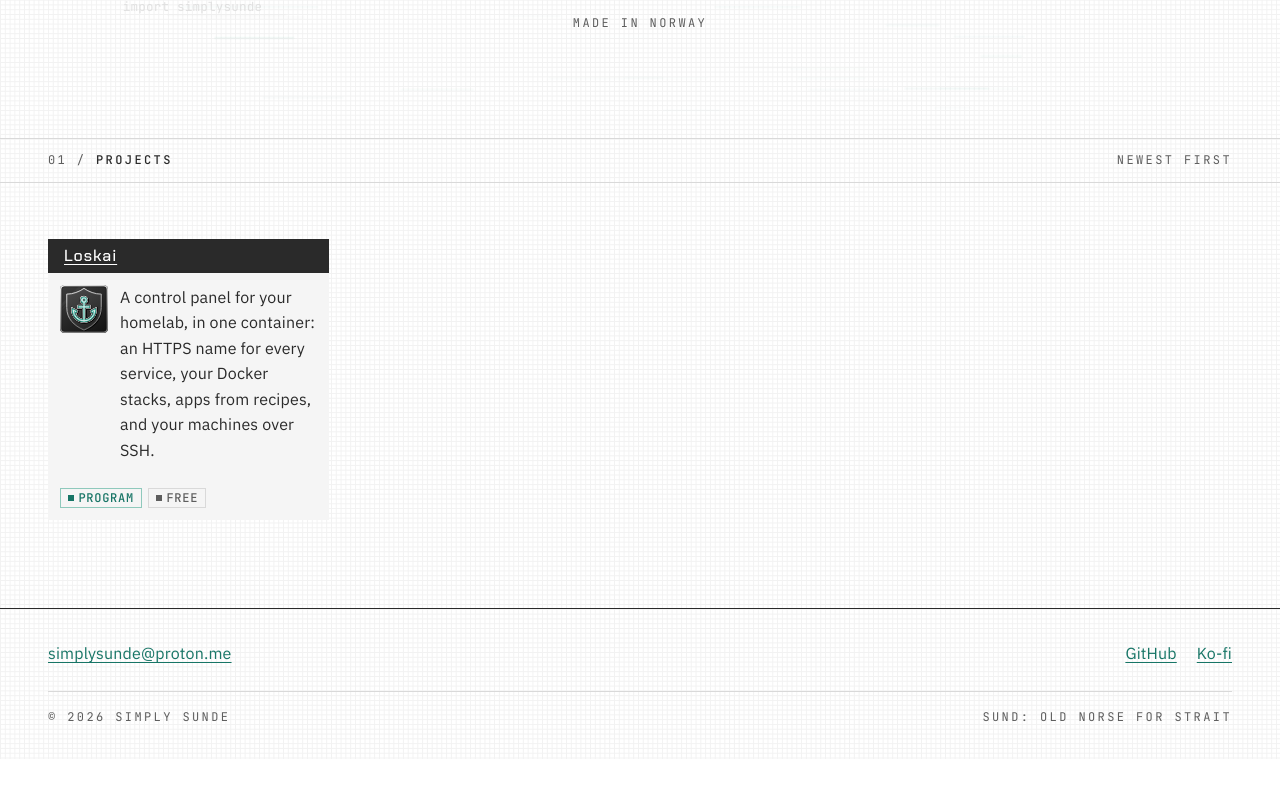
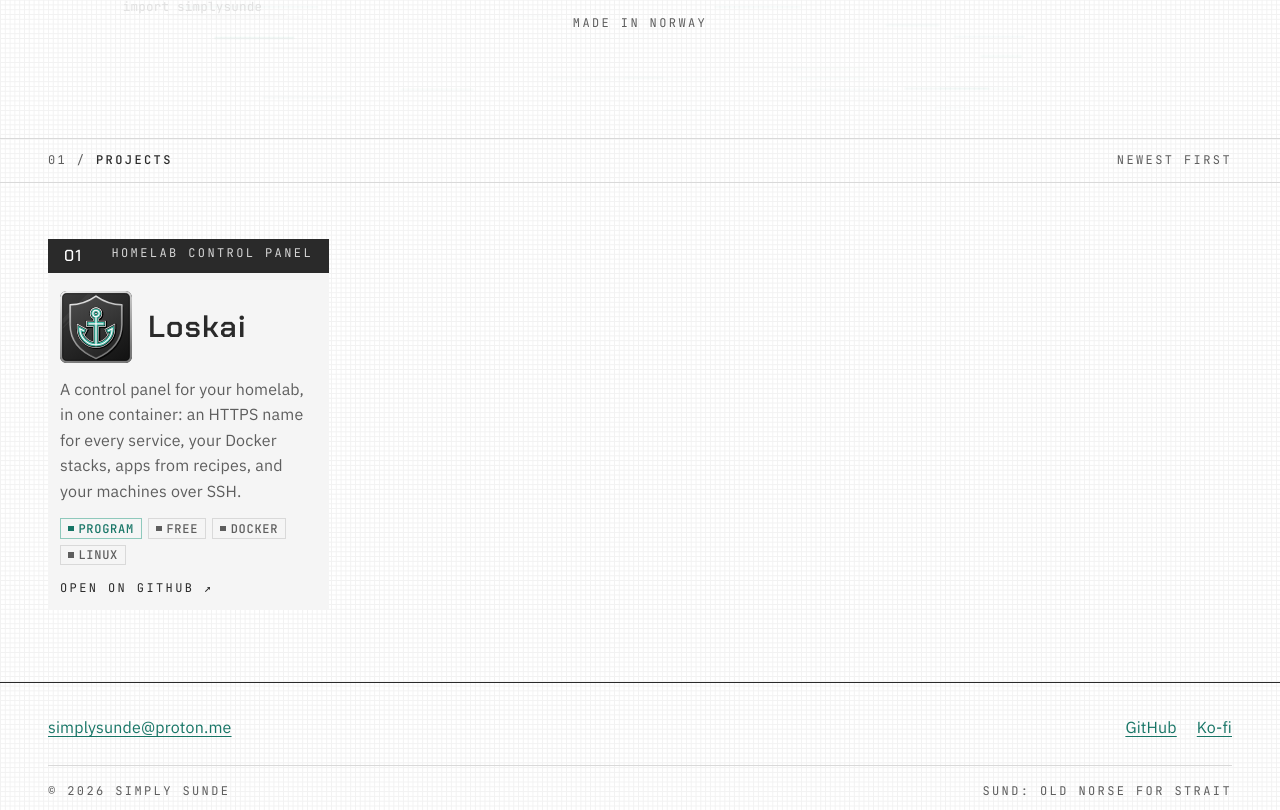
Before and after one commit to simplysunde/simplysunde.github.io, a plain HTML site: page index.html in a window 1280 px wide. Shown: the part 576-1386 px from the top of the page. Before the commit the page ends 1335 px from the top, so only its background shows below. Drawn offline with Linux system fonts and the light colour scheme.

Commit message:
Project cards: number and kind, badge and name, and a GitHub link

```diff
--- a/index.html
+++ b/index.html
@@ -64,12 +64,18 @@
   .section-bar b { font-weight: 500; color: var(--ss-text) }
   .section { padding: 56px 48px 72px }
   .projects { display: grid; grid-template-columns: repeat(auto-fill, minmax(260px, 1fr)); gap: 20px }
-  .projects .ss-panel { min-height: 180px }
-  .projects .ss-title { display: flex; justify-content: space-between; gap: 8px }
-  .projects .ss-title span { font: 400 0.8rem var(--ss-font-mono) }
-  .projects .about { display: flex; gap: 12px; align-items: flex-start }
-  .projects .about img { flex: none }
-  .tags { display: flex; flex-wrap: wrap; gap: 6px; margin-top: auto !important }
+  /* a project panel: number and kind in the title bar, then icon and name,
+     what it is, tags, and the link; the Projects page adds a screenshot */
+  .projects .ss-panel { gap: 14px; min-height: 180px; margin: 0 }
+  .projects .ss-title { display: flex; justify-content: space-between; gap: 8px; text-decoration: none }
+  .projects .ss-title span { font: 400 0.75rem var(--ss-font-mono); letter-spacing: 0.2em; text-transform: uppercase; opacity: 0.8 }
+  .projects .top { display: flex; align-items: center; gap: 16px }
+  .projects .top img { flex: none }
+  .projects h3 { margin: 0; font: 600 1.9rem/1.1 var(--ss-font-display); letter-spacing: 0.04em }
+  .projects .desc { color: var(--ss-muted) }
+  .projects .go { color: var(--ss-text); text-decoration: none }
+  .projects .go:is(:hover, :focus-visible) { color: var(--ss-accent) }
+  .tags { display: flex; flex-wrap: wrap; gap: 6px; margin-top: auto !important }   /* tags and link sit at the bottom */
   .empty { display: flex; align-items: center; justify-content: center; min-height: 180px; padding: 24px; border: 1px dashed var(--ss-border); color: var(--ss-muted); text-align: center }
 
   footer { display: flex; justify-content: space-between; gap: 24px; flex-wrap: wrap; padding: 32px 48px; border-top: 1px solid var(--ss-rule) }
@@ -135,15 +141,19 @@
         <!-- One panel per project, newest first. Same list as the profile README.
              No version number: the repo always shows the latest release.
         <article class="ss-panel">
-          <a class="ss-title" href="REPO_URL">NAME</a>
-          <div class="about"><img src="projects/NAME.svg" width="48" height="48" alt=""><p>ONE_LINE_DESCRIPTION</p></div>
+          <a class="ss-title" href="REPO_URL">NN <span>WHAT_IT_IS</span></a>
+          <div class="top"><img src="projects/NAME.svg" width="72" height="72" alt=""><h3>NAME</h3></div>
+          <p class="desc">ONE_LINE_DESCRIPTION</p>
           <p class="tags"><span class="ss-tag accent">TYPE</span><span class="ss-tag">FREE</span></p>
+          <a class="go mono" href="REPO_URL">Open on GitHub ↗</a>
         </article>
         -->
         <article class="ss-panel">
-          <a class="ss-title" href="https://github.com/simplysunde/loskai">Loskai</a>
-          <div class="about"><img src="projects/loskai.svg" width="48" height="48" alt=""><p>A control panel for your homelab, in one container: an HTTPS name for every service, your Docker stacks, apps from recipes, and your machines over SSH.</p></div>
-          <p class="tags"><span class="ss-tag accent">PROGRAM</span><span class="ss-tag">FREE</span></p>
+          <a class="ss-title" href="https://github.com/simplysunde/loskai">01 <span>Homelab control panel</span></a>
+          <div class="top"><img src="projects/loskai.svg" width="72" height="72" alt=""><h3>Loskai</h3></div>
+          <p class="desc">A control panel for your homelab, in one container: an HTTPS name for every service, your Docker stacks, apps from recipes, and your machines over SSH.</p>
+          <p class="tags"><span class="ss-tag accent">Program</span><span class="ss-tag">Free</span><span class="ss-tag">Docker</span><span class="ss-tag">Linux</span></p>
+          <a class="go mono" href="https://github.com/simplysunde/loskai">Open on GitHub ↗</a>
         </article>
       </div>
     </section>
```
